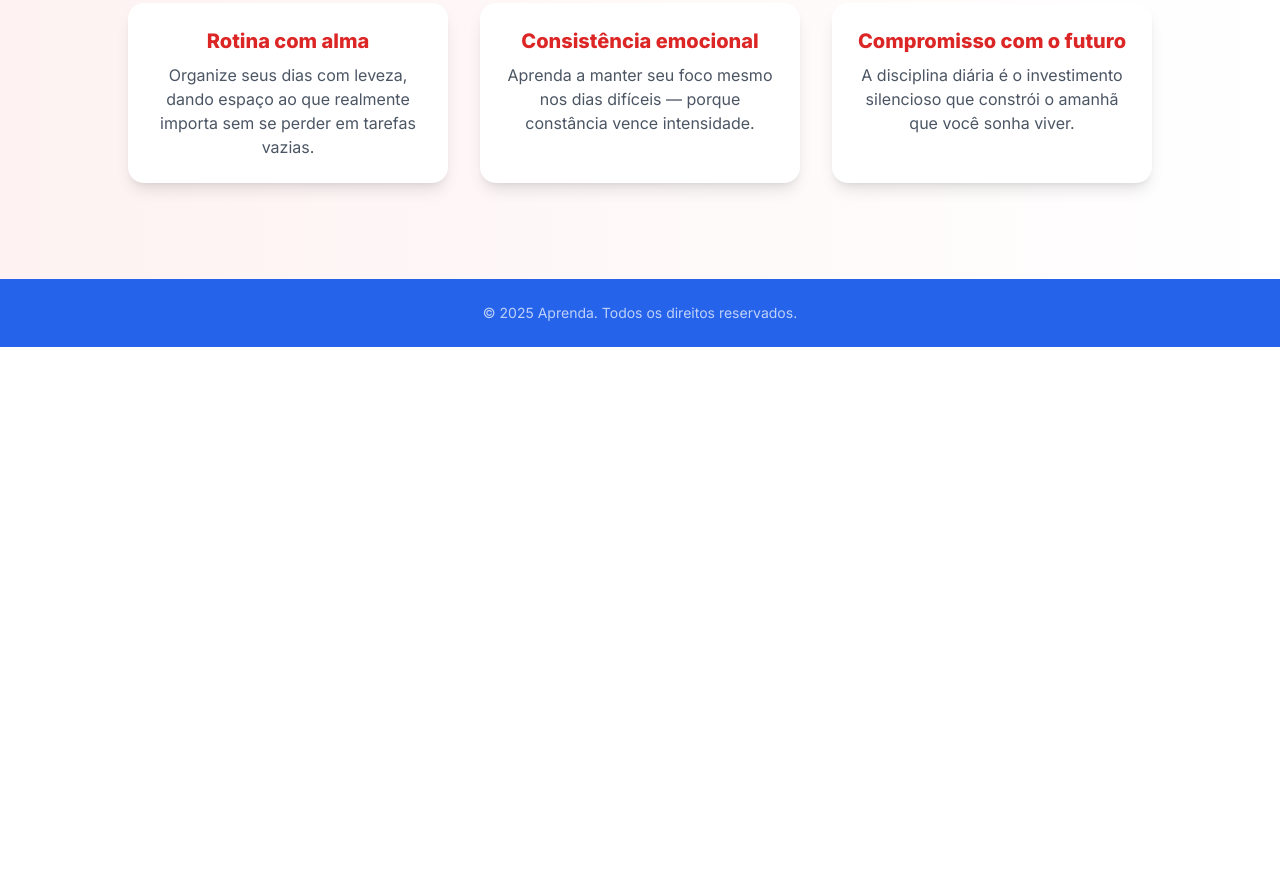
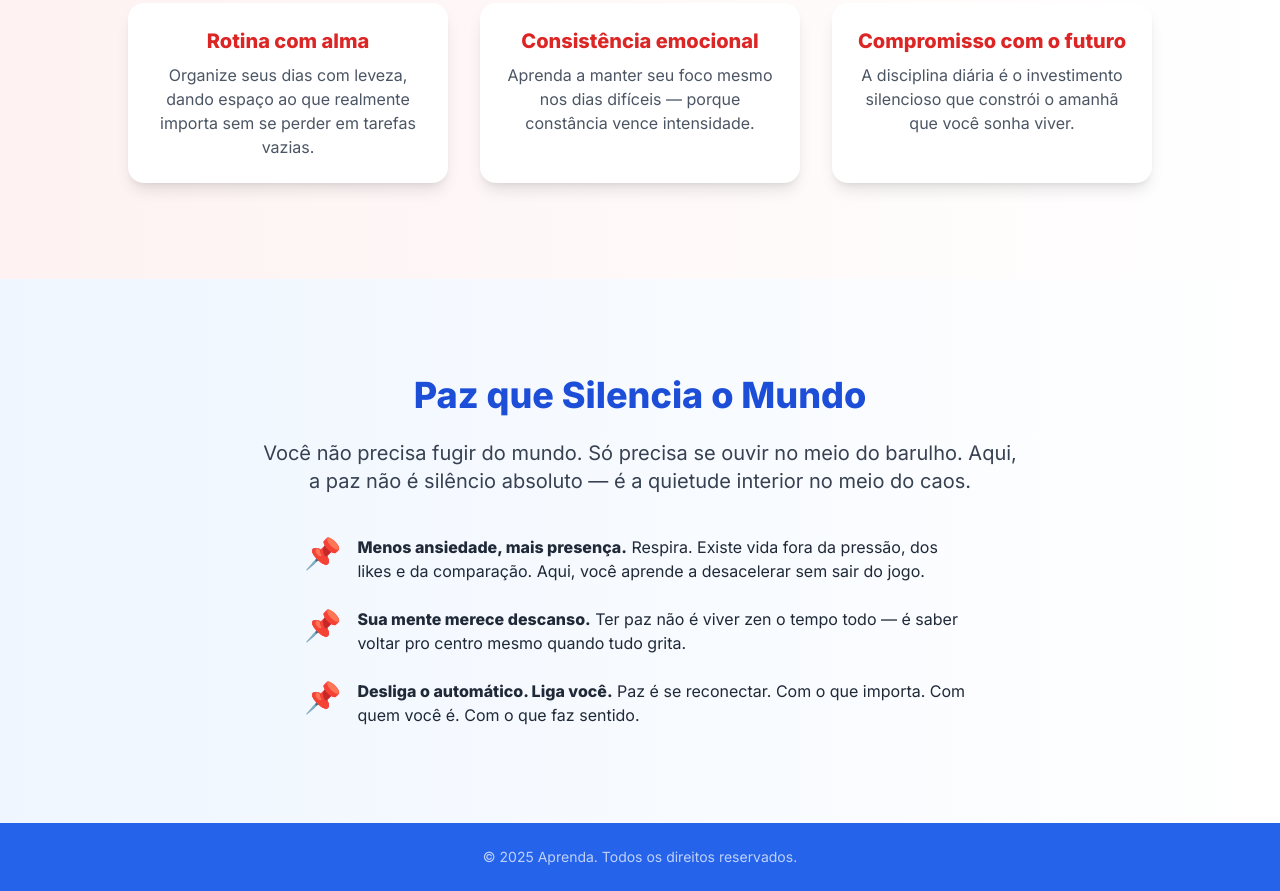
Before and after one commit to ryanzindh/aprenda.github.io, a plain HTML site: page index.html in a window 1280 px wide. Shown: the part 1853-2744 px from the top of the page. Before the commit the page ends 2200 px from the top, so only its background shows below. Drawn offline with nearby package versions, Linux system fonts and the light colour scheme.

Commit message:
Update index.html

```diff
--- a/index.html
+++ b/index.html
@@ -123,6 +123,30 @@
       </div>
     </section>
 
+    <!-- Paz que Silencia o Mundo -->
+    <section id="paz" class="py-24 px-6 bg-gradient-to-r from-blue-50 to-white fade-in">
+      <div class="max-w-5xl mx-auto text-center">
+        <h3 class="text-4xl font-extrabold text-blue-700 mb-6">Paz que Silencia o Mundo</h3>
+        <p class="text-lg md:text-xl text-gray-700 max-w-3xl mx-auto mb-10">
+          Você não precisa fugir do mundo. Só precisa se ouvir no meio do barulho. Aqui, a paz não é silêncio absoluto — é a quietude interior no meio do caos.
+        </p>
+        <ul class="space-y-6 text-left max-w-2xl mx-auto">
+          <li class="flex items-start space-x-4">
+            <span class="text-3xl text-blue-600">📌</span>
+            <p><strong>Menos ansiedade, mais presença.</strong> Respira. Existe vida fora da pressão, dos likes e da comparação. Aqui, você aprende a desacelerar sem sair do jogo.</p>
+          </li>
+          <li class="flex items-start space-x-4">
+            <span class="text-3xl text-blue-600">📌</span>
+            <p><strong>Sua mente merece descanso.</strong> Ter paz não é viver zen o tempo todo — é saber voltar pro centro mesmo quando tudo grita.</p>
+          </li>
+          <li class="flex items-start space-x-4">
+            <span class="text-3xl text-blue-600">📌</span>
+            <p><strong>Desliga o automático. Liga você.</strong> Paz é se reconectar. Com o que importa. Com quem você é. Com o que faz sentido.</p>
+          </li>
+        </ul>
+      </div>
+    </section>
+
     <!-- Rodapé simples -->
     <footer class="bg-blue-600 text-white text-center py-6 px-6">
       <div class="text-sm opacity-70">© 2025 Aprenda. Todos os direitos reservados.</div>
```
